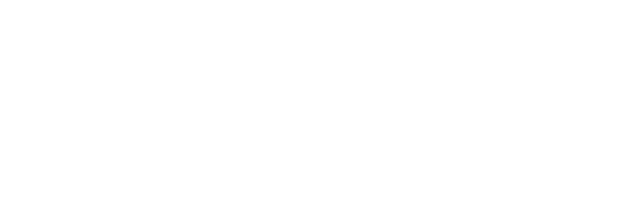
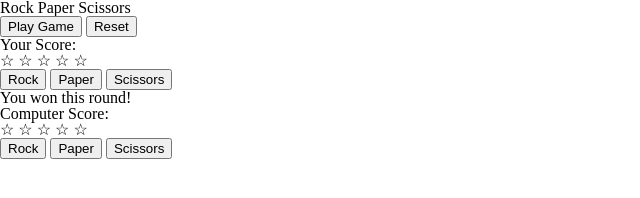
Before and after one commit to jacobbarnette/rockPaperScissors, a plain HTML site: page index.html in a window 1280 px wide. Shown: the whole page, without its empty margins (0-640 px from the left). Drawn offline with Linux system fonts and the light colour scheme.

Commit message:
added initial html & removed js:

```diff
--- a/assets/js/script.js
+++ b/assets/js/script.js
@@ -1,11 +1,6 @@
 let draw = 0;
 let playerScore = 0;
 let computerScore = 0;
-let drawCount = document.getElementById('drawCount');
-let playerScoreCount = document.getElementById('playerScoreCount');
-let computerScoreCount = document.getElementById('computerScoreCount');
-
-
 
 
 /* computer selection logic */
@@ -24,32 +19,18 @@ function rockPaperScissors(playerSelection, computerSelection) {
 
     if(playerSelection === computerSelection) {
         alert('The round has ended in a draw');
-        draw++;
-        drawCount.textContent = `Games Drawn: ${draw}`;
     } else if (playerSelection === 'rock' && computerSelection === 'scissors') {
         alert('Congrats! You won! Rock beats paper');
-        playerScore++;
-        playerScoreCount.textContent = `Player Rounds won: ${playerScore}`;
     } else if (playerSelection === 'rock' && computerSelection === 'paper') {
         alert('Sorry, you lost this round! Paper covers rock');
-        computerScore++;
-        computerScoreCount.textContent = `Computer Rounds won: ${computerScore}`;
     } else if (playerSelection === 'paper' && computerSelection === 'rock') {
         alert('Congrats! You won! Paper covers rock');
-        playerScore++;
-        playerScoreCount.textContent = `Player Rounds won: ${playerScore}`;
     } else if (playerSelection === 'paper' && computerSelection === 'scissors') {
         alert('Sorry, you lost this round! Scissors cut paper');
-        computerScore++;
-        computerScoreCount.textContent = `Computer Rounds won: ${computerScore}`;
     } else if (playerSelection === 'scissors' && computerSelection === 'paper') {
         alert('Congrats! You won! Scissors cuts paper');
-        playerScore++;
-        playerScoreCount.textContent = `Player Rounds won: ${playerScore}`;
     } else if (playerSelection === 'scissors' && computerSelection === 'rock') {
         alert('Sorry, you lost this round! Rock beats scissors');
-        computerScore++;
-        computerScoreCount.textContent = `Computer Rounds won: ${computerScore}`;
     }
 }
 
--- a/index.html
+++ b/index.html
@@ -11,11 +11,42 @@
     <title>Rock Paper Scissors</title>
 </head>
 <body>
-    <section id="score">
-        <p id="playerScoreCount"></p>
-        <p id="computerScoreCount"></p>
-        <p id="drawCount"></p>
-    </section>
+    <header id="titleSection">
+        <h1 id="pageTitle">Rock Paper Scissors</h1>
+        <button id="playBtn">Play Game</button>
+        <button id="resetBtn">Reset</button>
+    </header>
+    <div id="playerArea">
+        <h2 id="playerScore">Your Score:</h2>
+        <div id="playerScoreArea">
+            <span>&#9734;</span>
+            <span>&#9734;</span>
+            <span>&#9734;</span>
+            <span>&#9734;</span>
+            <span>&#9734;</span>
+        </div>
+        <div id="playerBtns">
+            <button id="playerRock" class="rock">Rock</button>
+            <button id="playerPaper" class="paper">Paper</button>
+            <button id="playerScissors" class="scissors">Scissors</button>
+        </div>
+        <p id="lastRoundMessage">You won this round!</p>
+    </div>
+   <div id="computerArea">
+       <h2 id="computerScore">Computer Score:</h2>
+       <div id="computerScoreArea">
+            <span>&#9734;</span>
+            <span>&#9734;</span>
+            <span>&#9734;</span>
+            <span>&#9734;</span>
+            <span>&#9734;</span>
+       </div>
+       <div id="computerBtns">
+           <button id="computerRock" class="rock">Rock</button>
+           <button id="computerPaper" class="paper">Paper</button>
+           <button id="computerScissors" class="scissors">Scissors</button>
+       </div>
+   </div>
     <script src="/assets/js/script.js"></script>
 </body>
 </html>
```
